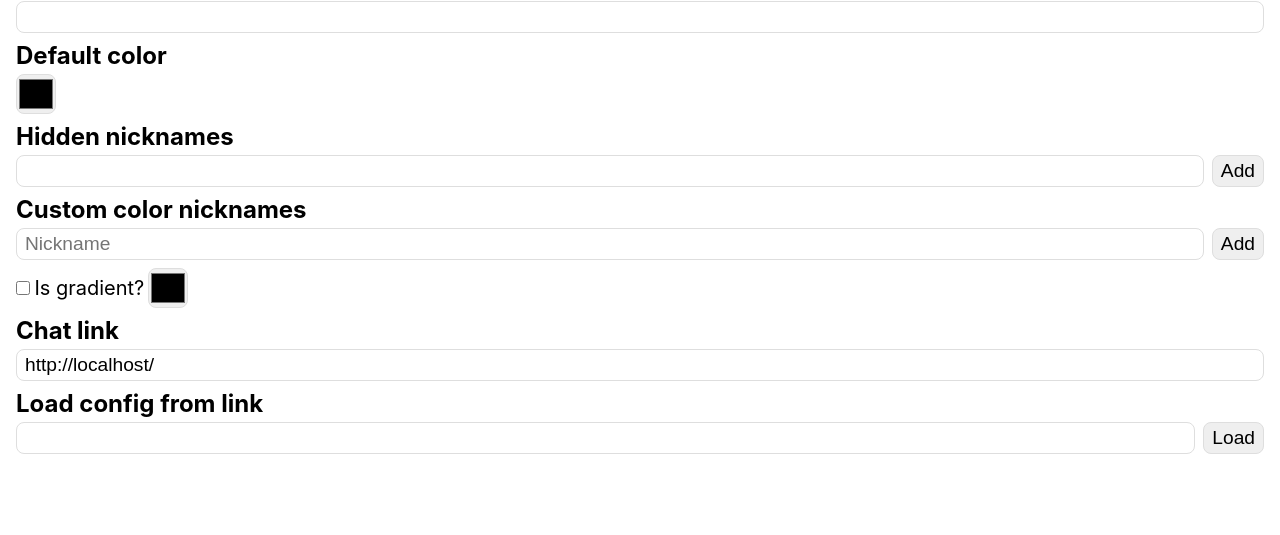
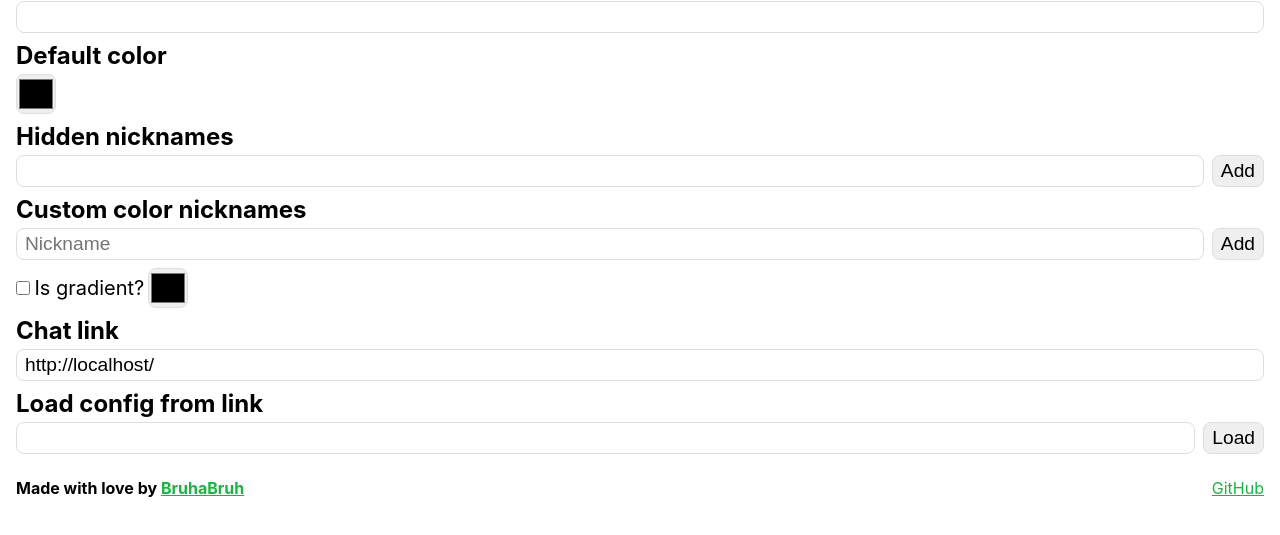
Before and after one commit to AndrewKraevskii/twitch-chat, a Svelte app: page / in a window 1280 px wide. Shown: the part 139-674 px from the top of the page. Built offline with nearby package versions, Linux system fonts and the light colour scheme.

Commit message:
add favicon and footer

```diff
--- a/src/app.html
+++ b/src/app.html
@@ -3,7 +3,7 @@
 	<head>
 		<meta charset="utf-8" />
 		<meta name="description" content="" />
-		<link rel="icon" href="%svelte.assets%/favicon.png" />
+		<link rel="icon" href="%svelte.assets%/favicon.svg" type="image/svg+xml" />
 		<meta name="viewport" content="width=device-width, initial-scale=1" />
 		%svelte.head%
 	</head>
--- /dev/null
+++ b/src/components/Footer.svelte
@@ -0,0 +1,28 @@
+<script lang="ts" context="module">
+</script>
+
+<script lang="ts">
+</script>
+
+<footer>
+	<h6>Made with love by <a href="https://t.me/bruhabruh4">BruhaBruh</a></h6>
+	<a href="https://github.com/BruhaBruh/twitch-chat">GitHub</a>
+</footer>
+
+<style>
+	footer {
+		padding: 1rem 0;
+		width: 100%;
+		display: flex;
+		justify-content: space-between;
+		align-items: center;
+	}
+
+	h6 {
+		font-size: 1rem;
+	}
+
+	a {
+		color: hsl(135, 80%, 40%);
+	}
+</style>
--- a/src/routes/index.svelte
+++ b/src/routes/index.svelte
@@ -4,6 +4,7 @@
 	import CustomColorInput from '@components/CustomColorInput.svelte';
 	import DefaultColorInput from '@components/DefaultColorInput.svelte';
 	import Field from '@components/Field.svelte';
+	import Footer from '@components/Footer.svelte';
 	import GeneratedLink from '@components/GeneratedLink.svelte';
 	import HiddenNicknamesInput from '@components/HiddenNicknamesInput.svelte';
 	import LoadLinkInput from '@components/LoadLinkInput.svelte';
@@ -15,6 +16,10 @@
 	let customColor: UserNicknameColor = {};
 	let defaultColor = '';
 </script>
+
+<svelte:head>
+	<title>BruhChat</title>
+</svelte:head>
 
 <main class="container">
 	<h1 class="heading">Chat link generator</h1>
@@ -42,6 +47,8 @@
 	<Field label="Load config from link">
 		<LoadLinkInput bind:channel bind:hiddenNicknames bind:customColor bind:defaultColor />
 	</Field>
+
+	<Footer />
 </main>
 
 <style>
@@ -54,57 +61,4 @@
 	.heading {
 		margin-bottom: 1rem;
 	}
-
-	/*
-	:global(.input) {
-		font-size: 1.1rem;
-		padding: 0.2rem 0.4rem;
-		width: 100%;
-	}
-
-	:global(.nickname-list) {
-		margin-top: 0.4rem;
-		list-style-position: inside;
-	}
-
-	:global(.nickname-item) {
-		margin-bottom: 0.2rem;
-	}
-
-	:global(.nickname-item:last-child) {
-		margin-bottom: 0;
-	}
-
-	:global(.btn) {
-		padding: 0.2rem 0.4rem;
-	}
-
-	.header {
-		margin-bottom: 1.5rem;
-	}
-
-	:global(.field) {
-		display: block;
-		margin-bottom: 0.8rem;
-	}
-
-	:global(.field__label) {
-		margin-bottom: 0.25rem;
-		font-weight: 400;
-	}
-
-	:global(.link) {
-		display: block;
-	}
-	:global(.row) {
-		display: flex;
-	}
-
-	:global(.row > *) {
-		margin-right: 0.2rem;
-	}
-
-	:global(.row > *:last-child) {
-		margin-right: 0;
-	} */
 </style>
```
Also changed, not shown: static/favicon.png (deleted), static/favicon.svg (added).
